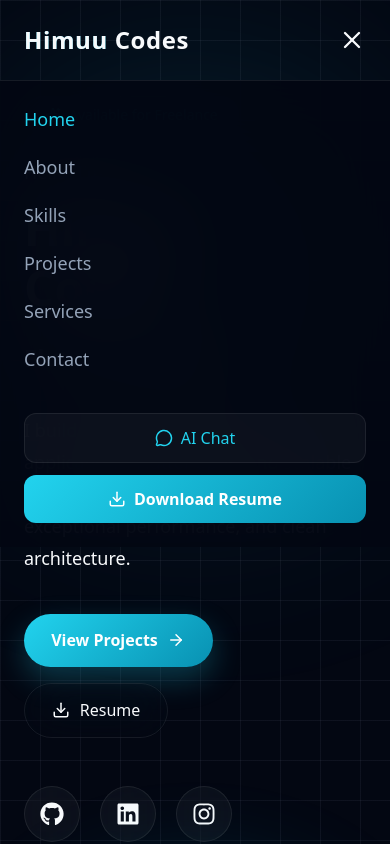
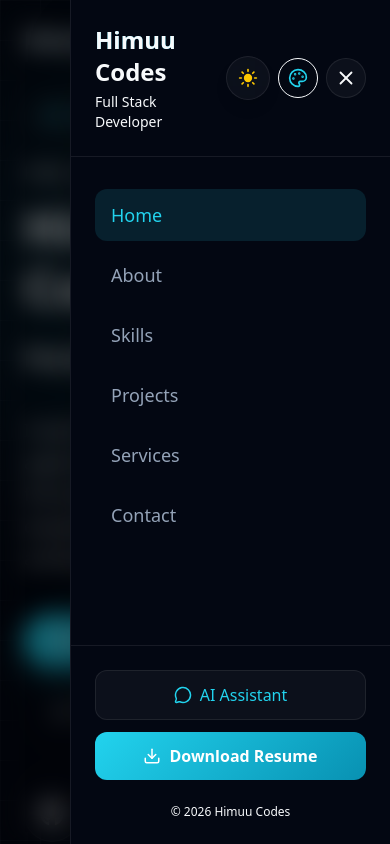
Before and after one commit to HimanshuUyt/HimuuCodes-portfolioAi, a Next.js app: page / in a window 390 px wide. Both pictures are taken after a click on the button 352 px from the left and 40 px from the top of the page. Shown: the top 844 px of the page. Built offline with nearby package versions, Linux system fonts and the light colour scheme.

Commit message:
Theme Fix

```diff
--- a/components/layout/MobileMenu.tsx
+++ b/components/layout/MobileMenu.tsx
@@ -3,12 +3,14 @@
 import { AnimatePresence, motion } from "framer-motion";
 import { Download, MessageCircle, X } from "lucide-react";
 import ThemeToggle from "./ThemeToggle";
+import ColorSwitcher from "@/components/providers/ColorSwitcher";
 
 interface MobileMenuProps {
   isOpen: boolean;
   active: string;
   onClose: () => void;
   onNavigate: (href: string, name: string) => void;
+  onOpenChat: () => void;
 }
 
 const navItems = [
@@ -25,6 +27,7 @@ export default function MobileMenu({
   active,
   onClose,
   onNavigate,
+  onOpenChat,
 }: MobileMenuProps) {
   return (
     <AnimatePresence>
@@ -78,18 +81,15 @@ export default function MobileMenu({
               <div className="flex items-center gap-2">
                 <ThemeToggle />
 
+                <ColorSwitcher onSelect={onClose} />
+
                 <button
                   onClick={onClose}
-                  className="rounded-full border border-[var(--border)] bg-[var(--card)] p-2 text-[var(--foreground)] transition-all duration-300 hover:border-[var(--primary)] hover:bg-[rgba(var(--primary-rgb),0.08)]">
+                  className="rounded-full border border-[var(--border)] bg-[var(--card)] p-2 text-[var(--foreground)] transition-all duration-300 hover:border-[var(--primary)] hover:bg-[rgba(var(--primary-rgb),0.08)]"
+                >
                   <X size={22} />
                 </button>
               </div>
-
-              <button
-                onClick={onClose}
-                className="rounded-full border border-[var(--border)] bg-[var(--card)] p-2 text-[var(--foreground)] transition-all duration-300 hover:border-[var(--primary)] hover:bg-[rgba(var(--primary-rgb),0.08)]">
-                <X size={22} />
-              </button>
             </div>
 
             {/* Navigation */}
@@ -115,7 +115,12 @@ export default function MobileMenu({
 
             <div className="border-t border-[var(--border)] p-6">
               <div className="space-y-3">
-                <button className="flex w-full items-center justify-center gap-2 rounded-xl border border-[var(--border)] bg-[var(--card)] py-3 font-medium text-[var(--primary)] transition-all duration-300 hover:border-[var(--primary)] hover:bg-[rgba(var(--primary-rgb),0.08)]">
+                <button
+                  onClick={() => {
+                    onClose();
+                    onOpenChat();
+                  }}
+                  className="flex w-full items-center justify-center gap-2 rounded-xl border border-[var(--border)] bg-[var(--card)] py-3 font-medium text-[var(--primary)] transition-all duration-300 hover:border-[var(--primary)] hover:bg-[rgba(var(--primary-rgb),0.08)]">
                   <MessageCircle size={18} />
                   AI Assistant
                 </button>
--- a/components/layout/Navbar.tsx
+++ b/components/layout/Navbar.tsx
@@ -3,6 +3,7 @@
 import { useEffect, useState } from "react";
 import Link from "next/link";
 import { motion, AnimatePresence } from "framer-motion";
+import MobileMenu from "./MobileMenu";
 import ThemeToggle from "@/components/layout/ThemeToggle";
 import ColorSwitcher from "@/components/providers/ColorSwitcher";
 import {
@@ -167,7 +168,7 @@ export default function Navbar({
 
       {/* Mobile Menu */}
 
-      <AnimatePresence>
+      {/* <AnimatePresence>
         {open && (
           <motion.div
             initial={{ opacity: 0, y: -15 }}
@@ -220,7 +221,17 @@ export default function Navbar({
             </div>
           </motion.div>
         )}
-      </AnimatePresence>
+      </AnimatePresence> */}
+
+      <MobileMenu
+        isOpen={open}
+        active={active}
+        onClose={() => setOpen(false)}
+        onNavigate={(href, name) => {
+          scrollToSection(href, name);
+        }}
+        onOpenChat={onOpenChat}
+      />
     </header>
   );
 }
--- a/components/providers/ColorSwitcher.tsx
+++ b/components/providers/ColorSwitcher.tsx
@@ -57,7 +57,11 @@ const accentColors = [
   },
 ] as const;
 
-export default function ColorSwitcher() {
+interface ColorSwitcherProps {
+  onSelect?: () => void;
+}
+
+export default function ColorSwitcher({onSelect,}: ColorSwitcherProps) {
   const { accent, setAccent } = useAccent();
 
   const [open, setOpen] = useState(false);
@@ -113,6 +117,7 @@ export default function ColorSwitcher() {
                   onClick={() => {
                     setAccent(color.id);
                     setOpen(false);
+                    onSelect?.();
                   }}
                   title={color.name}
                   className={`relative h-12 w-12 rounded-full transition hover:scale-110 ${accent === color.id
```
